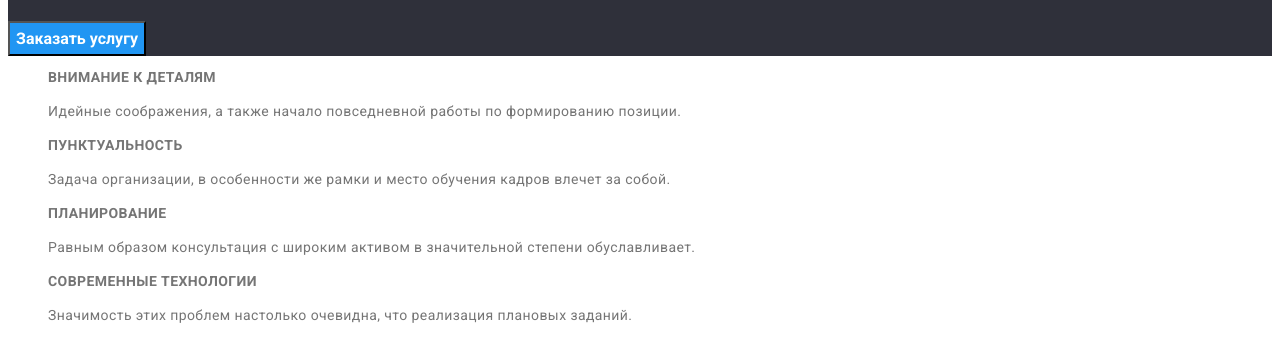
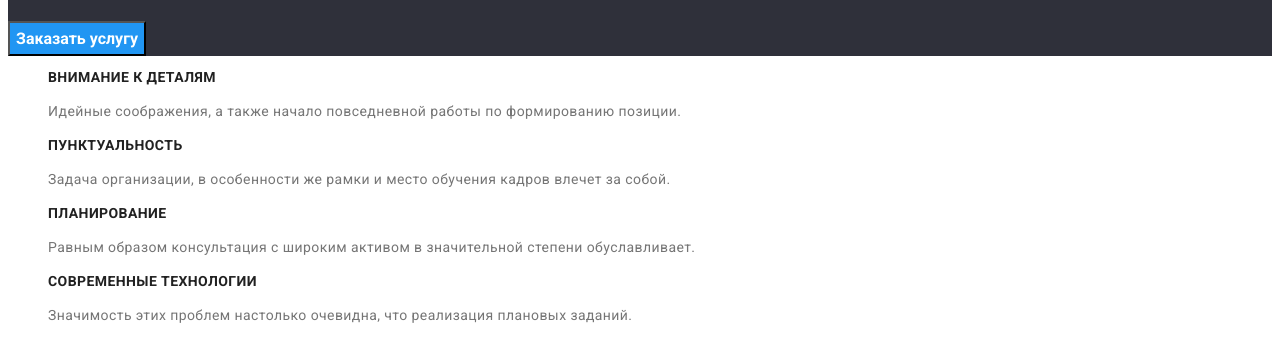
Before and after one commit to Morov78/goit-markup-hw-02, a plain HTML site: page index.html in a window 1280 px wide. Shown: the part 318-658 px from the top of the page. Drawn offline with Linux system fonts and the light colour scheme.

Commit message:
Bug fixes
Змінив колір в заголовках h3

```diff
--- a/css/styles.css
+++ b/css/styles.css
@@ -150,6 +150,7 @@ body {
 }
 
 .features-list-title {
+  color: var(--color-title-nav);
   font-weight: 700;
   font-size: 14px;
   line-height: 1.14;
```
